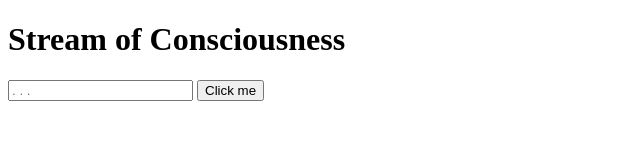
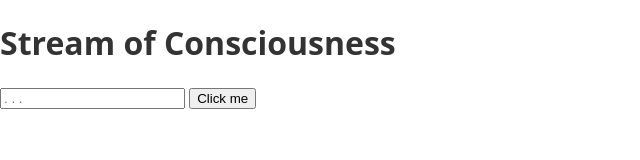
Before and after one commit to HigitusFigitus/stream_of_consciousness, a website: page public/index.html in a window 1280 px wide. Shown: the whole page, without its empty margins (0-640 px from the left). Drawn offline with nearby package versions, Linux system fonts and the light colour scheme; no server answers.

Commit message:
Adds style to body

```diff
--- a/public/style.css
+++ b/public/style.css
@@ -1,3 +1,10 @@
 * {
   box-sizing: border-box;
 }
+
+body {
+  width: 100%;
+  font-family: 'Open Sans', sans-serif;
+  color: #333;
+  margin: 0;
+}
```
